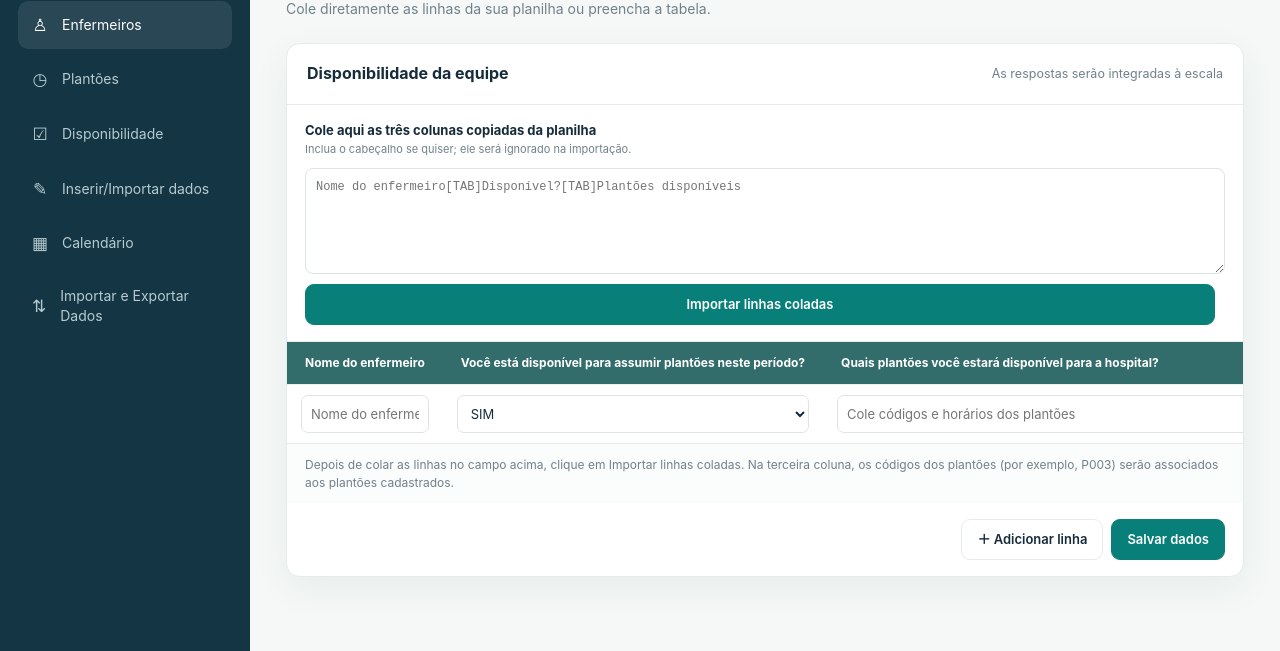
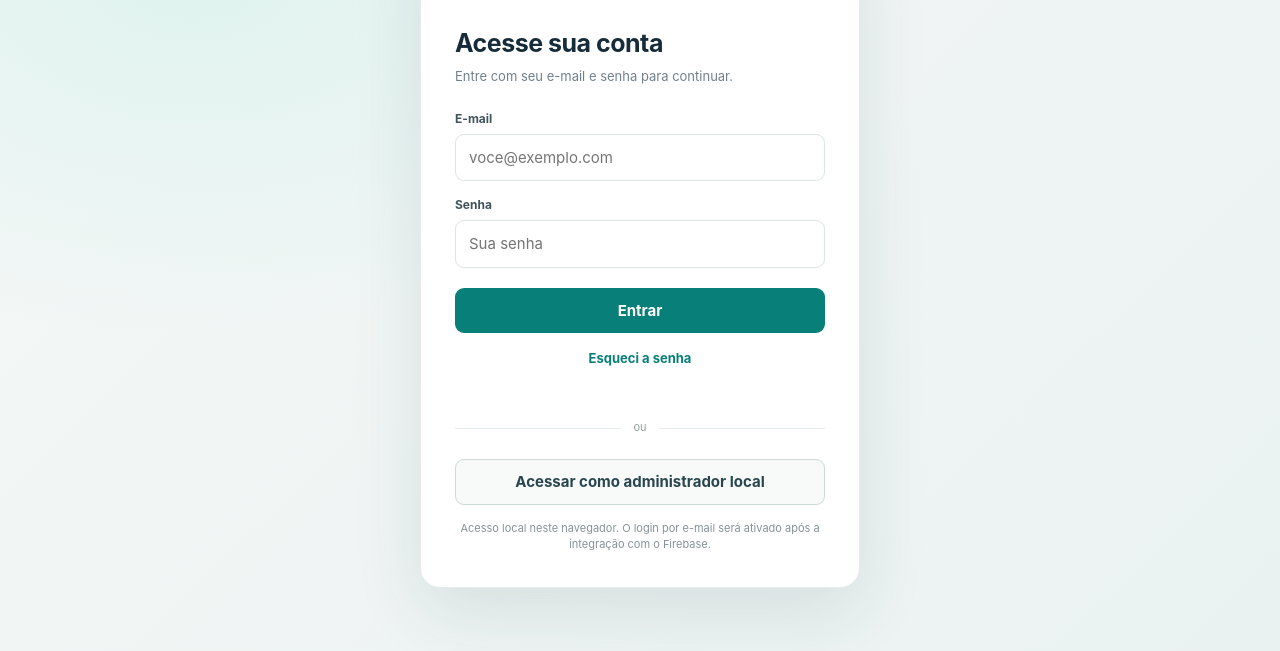
Before and after one commit to isaaccesar37-bit/Gestao_de_Plantoes_Obstetria, a plain HTML site: page index.html in a window 1280 px wide. Shown: the part 149-800 px from the top of the page. Drawn offline with Linux system fonts and the light colour scheme.

Commit message:
Update index.html

```diff
--- a/index.html
+++ b/index.html
@@ -300,9 +300,50 @@ td strong{font-size:13px}
   .overlay{padding:12px}
   .toast{width:max-content;max-width:calc(100vw - 24px);text-align:center}
 }
+
+/* Acesso local e tela de entrada */
+body:not(.authenticated)>.app{visibility:hidden}
+.login-screen{position:fixed;inset:0;z-index:1000;display:grid;place-items:center;padding:24px;background:radial-gradient(ellipse at 15% 15%,#dff3ef 0,transparent 38%),linear-gradient(135deg,#f5f8f7,#eaf2f1)}
+body.authenticated .login-screen{display:none}
+.login-card{width:min(100%,440px);background:#fff;border:1px solid var(--line);border-radius:20px;padding:34px;box-shadow:0 24px 70px #183b461c}
+.login-brand{display:flex;align-items:center;gap:13px;margin-bottom:28px}
+.login-brand .logo{height:48px;width:48px}
+.login-brand strong{display:block;font-size:17px}.login-brand small{color:var(--muted);font-size:12px}
+.login-card h1{font-size:25px;letter-spacing:-.5px;margin:0 0 6px}
+.login-subtitle{font-size:13px;color:var(--muted);margin:0 0 24px}
+.login-field{display:grid;gap:6px;margin:15px 0}
+.login-field label{font-size:12px;font-weight:650;color:#40545c}
+.login-field input{width:100%;border:1px solid #dce6e4;border-radius:9px;padding:12px 13px;color:var(--ink);outline:none}
+.login-field input:focus{border-color:var(--teal);box-shadow:0 0 0 3px #087f7818}
+.login-submit{width:100%;margin-top:5px;padding:12px;border:0;border-radius:9px;background:var(--teal);color:#fff;font-weight:700}
+.login-forgot{display:block;margin:15px auto 0;background:none;border:0;color:var(--teal);font-size:13px;font-weight:650}
+.login-separator{display:flex;align-items:center;gap:12px;margin:23px 0;color:#93a2a6;font-size:11px}
+.login-separator:before,.login-separator:after{content:"";height:1px;background:var(--line);flex:1}
+.login-local{width:100%;padding:11px;border:1px solid #cbd9d7;border-radius:9px;background:#f7faf9;color:#29464e;font-weight:650}
+.login-note{margin:15px 0 0;text-align:center;color:#859397;font-size:11px;line-height:1.5}
+.login-feedback{min-height:18px;margin:10px 0 0;color:#a94f4f;font-size:12px;text-align:center}
+.login-logout{border:1px solid var(--line);background:#fff;border-radius:8px;padding:7px 10px;color:#52656c;font-size:12px;font-weight:600}
+@media(max-width:520px){.login-card{padding:26px 22px}.topbar{padding:0 16px}.login-screen{padding:16px}}
 </style>
 </head>
 <body>
+<section class="login-screen" id="login-screen" aria-label="Acesso à Escala Clara">
+  <div class="login-card">
+    <div class="login-brand"><div class="logo" aria-hidden="true">GP</div><div><strong>Gestão de plantões</strong></div></div>
+    <h1 id="login-title">Acesse sua conta</h1>
+    <p class="login-subtitle" id="login-subtitle">Entre com seu e-mail e senha para continuar.</p>
+    <form id="login-form" onsubmit="return authUI.signIn(event)">
+      <div class="login-field"><label for="login-email">E-mail</label><input id="login-email" type="email" autocomplete="username" placeholder="voce@exemplo.com" required></div>
+      <div class="login-field"><label for="login-password">Senha</label><input id="login-password" type="password" autocomplete="current-password" placeholder="Sua senha" required></div>
+      <button class="login-submit" type="submit">Entrar</button>
+    </form>
+    <button class="login-forgot" id="forgot-button" type="button" onclick="authUI.showForgot()">Esqueci a senha</button>
+    <div class="login-feedback" id="login-feedback" aria-live="polite"></div>
+    <div class="login-separator"><span>ou</span></div>
+    <button class="login-local" type="button" onclick="authUI.enterLocalAdmin()">Acessar como administrador local</button>
+    <p class="login-note">Acesso local neste navegador. O login por e-mail será ativado após a integração com o Firebase.</p>
+  </div>
+</section>
 <div class="app">
   <aside class="sidebar">
     <div class="brand">
@@ -340,6 +381,7 @@ td strong{font-size:13px}
         </span>
         <span class="today" id="today"></span>
         <div class="avatar">E</div>
+        <button class="login-logout" type="button" onclick="authUI.logout()">Sair</button>
       </div>
     </header>
     <section class="content" id="view"></section>
@@ -349,6 +391,19 @@ td strong{font-size:13px}
 <div id="toast-root"></div>
 
 <script>
+window.authUI={
+  signIn(event){event.preventDefault();document.querySelector('#login-feedback').textContent='O login por e-mail será habilitado quando conectarmos o Firebase Authentication.';return false},
+  showForgot(){
+    const title=document.querySelector('#login-title'),sub=document.querySelector('#login-subtitle'),form=document.querySelector('#login-form'),forgot=document.querySelector('#forgot-button'),feedback=document.querySelector('#login-feedback');
+    title.textContent='Recuperar senha';sub.textContent='Informe o e-mail da sua conta para receber as instruções.';
+    form.innerHTML='<div class="login-field"><label for="reset-email">E-mail</label><input id="reset-email" type="email" autocomplete="email" placeholder="voce@exemplo.com" required></div><button class="login-submit" type="submit">Enviar instruções</button>';
+    form.onsubmit=(event)=>{event.preventDefault();feedback.textContent='A recuperação por e-mail será ativada após a configuração do Firebase.';return false};
+    forgot.textContent='Voltar ao login';forgot.onclick=()=>location.reload();feedback.textContent='';
+  },
+  enterLocalAdmin(){sessionStorage.setItem('escala-clara-local-admin','1');document.body.classList.add('authenticated')},
+  logout(){sessionStorage.removeItem('escala-clara-local-admin');document.body.classList.remove('authenticated');location.reload()}
+};
+if(sessionStorage.getItem('escala-clara-local-admin')==='1')document.body.classList.add('authenticated');
 (()=>{
   'use strict';
   const KEY='escala-clara-v1';
```
